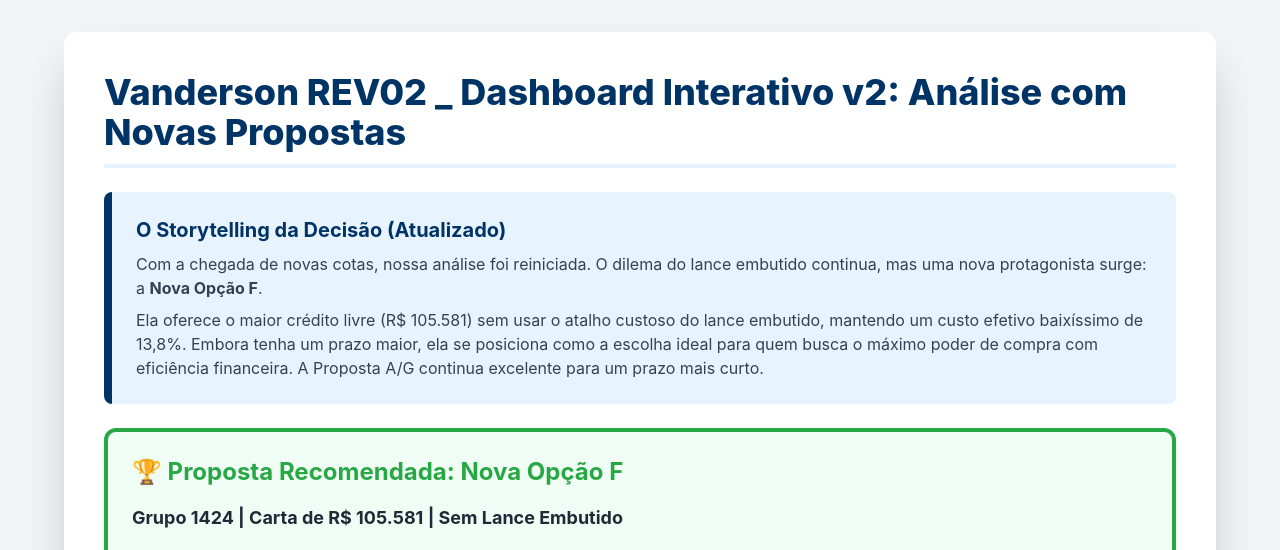
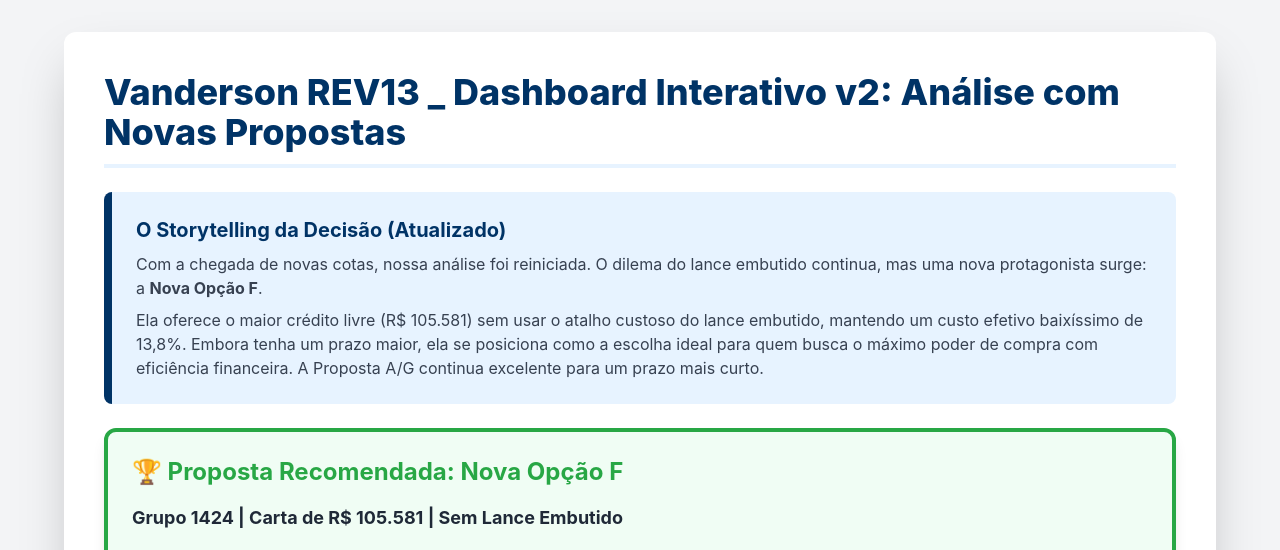
Before and after one commit to vandersongoncalves13/Portifolio-teste, a plain HTML site: page index.html in a window 1280 px wide. Shown: the top 550 px of the page. Drawn offline with nearby package versions, Linux system fonts and the light colour scheme.

Commit message:
Implementa alteração no Titulo REV_13

```diff
--- a/index.html
+++ b/index.html
@@ -34,7 +34,7 @@
 
     <div class="max-w-6xl mx-auto bg-white p-6 md:p-10 rounded-xl shadow-2xl">
         <h1 class="text-3xl md:text-4xl font-extrabold text-primary-blue border-b-4 border-secondary-blue pb-3 mb-6">
-            Vanderson REV02 _ Dashboard Interativo v2: Análise com Novas Propostas
+            Vanderson REV13 _ Dashboard Interativo v2: Análise com Novas Propostas
         </h1>
 
         <!-- Storytelling Section -->
```
